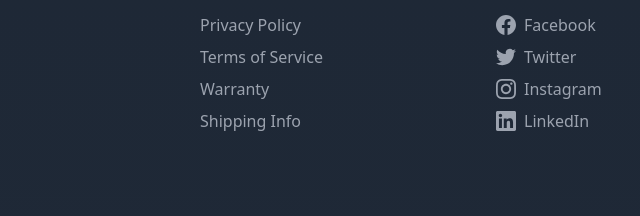
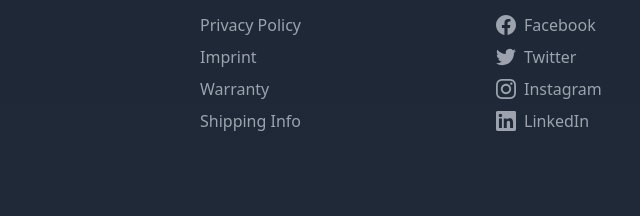
Before and after one commit to growmate-de/growmate-de.github.io, a plain HTML site: page index.html in a window 1280 px wide. Shown: the part 5334-5550 px from the top of the page, 456-1096 px from the left. Drawn offline with nearby package versions, Linux system fonts and the light colour scheme.

Commit message:
Update index.html
Changed terms and services to Imprint

```diff
--- a/index.html
+++ b/index.html
@@ -624,7 +624,7 @@ document.getElementById('newsletterForm').addEventListener('submit', async funct
                 <h4 class="font-semibold mb-4">Legal</h4>
                 <ul class="space-y-2 text-gray-400">
                     <li><a href="/privacy" class="hover:text-green-400">Privacy Policy</a></li>
-                    <li><a href="/terms" class="hover:text-green-400">Terms of Service</a></li>
+                    <li><a href="/terms" class="hover:text-green-400">Imprint</a></li>
                     <li><a href="/warranty" class="hover:text-green-400">Warranty</a></li>
                     <li><a href="/shipping" class="hover:text-green-400">Shipping Info</a></li>
                 </ul>
```
